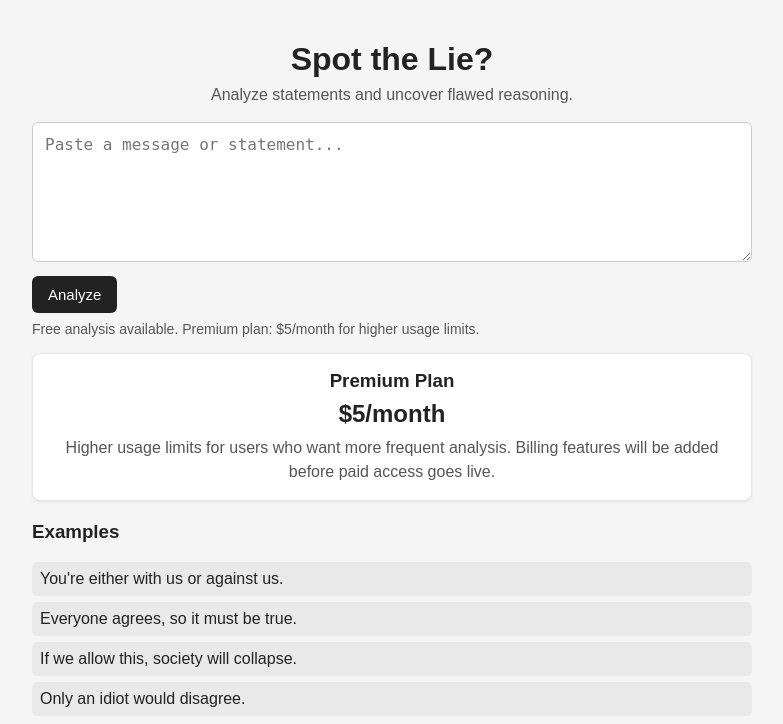
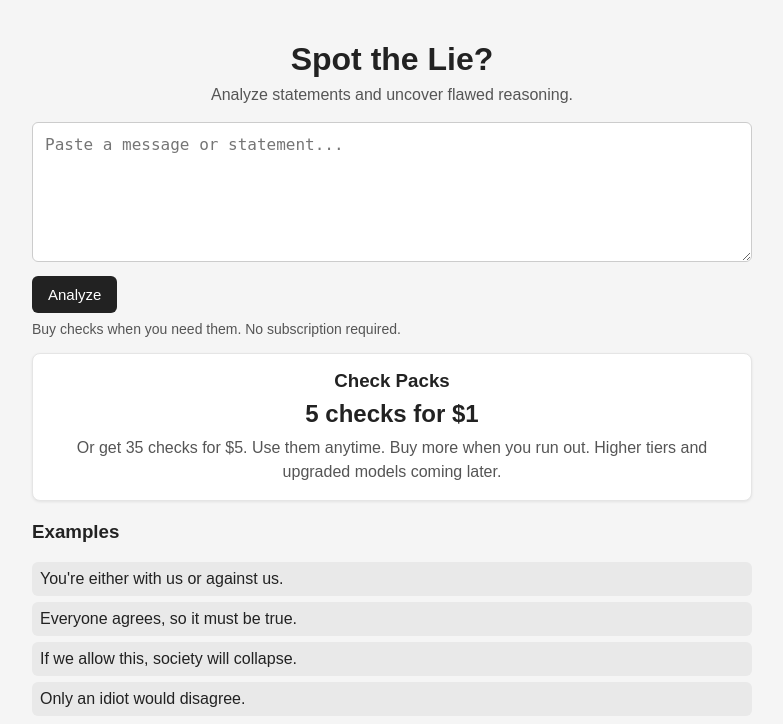
Before and after one commit to ellisward45-eng/logical-fallacy-analyzer, a Flask app: page / in a window 1280 px wide. Shown: the top 724 px of the page, without its empty margins (248-1031 px from the left). Run offline with Flask 3, Linux system fonts and the light colour scheme; parts of the project's set-up code (start-up, migrations or seed data) failed here and were passed over.

Commit message:
Update homepage pricing to check packs

```diff
--- a/templates/index.html
+++ b/templates/index.html
@@ -222,16 +222,16 @@
 
   <button onclick="runAnalysis()">Analyze</button>
 
-<div class="notice">Free analysis available. Premium plan: $5/month for higher usage limits.</div>
+<div class="notice">Buy checks when you need them. No subscription required.</div>
 
   <div class="pricing-box">
-    <h3>Premium Plan</h3>
-    <div class="price-line">$5/month</div>
-    <p class="pricing-text">
-      Higher usage limits for users who want more frequent analysis.
-      Billing features will be added before paid access goes live.
-    </p>
-  </div>
+  <h3>Check Packs</h3>
+  <div class="price-line">5 checks for $1</div>
+  <p class="pricing-text">
+    Or get 35 checks for $5. Use them anytime. Buy more when you run out.
+    Higher tiers and upgraded models coming later.
+  </p>
+</div>
 
   <h3>Examples</h3>
 
```
